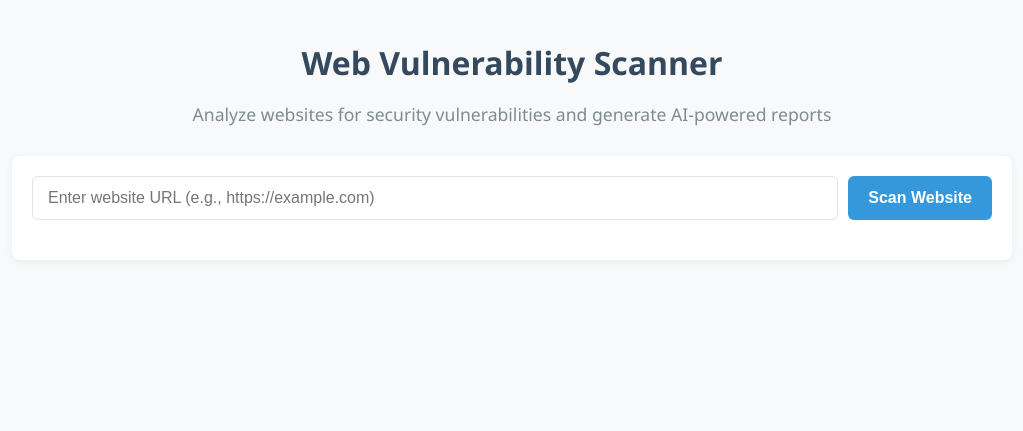
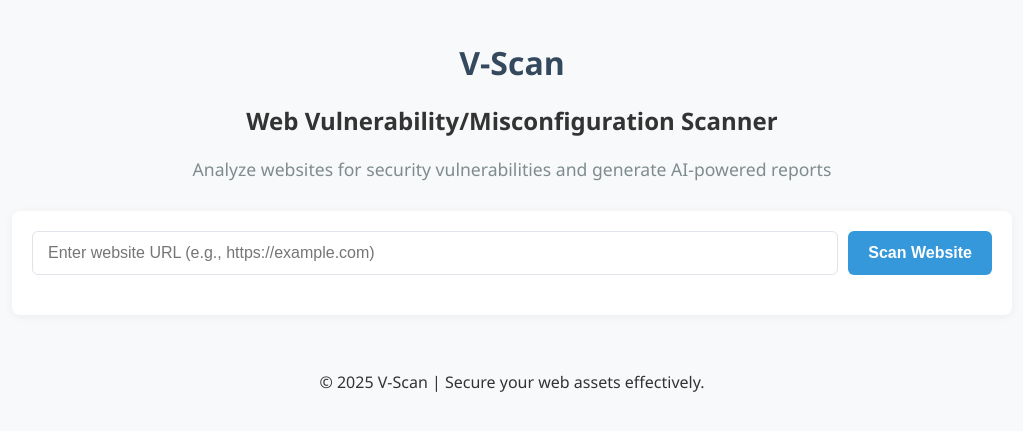
Before and after one commit to tmsagarofficial/V-scan, a Flask app: page / in a window 1280 px wide. Shown: the top 431 px of the page, without its empty margins (128-1151 px from the left). Run offline with Flask 3, Linux system fonts and the light colour scheme; some libraries are stand-ins or nearby versions.

Commit message:
Modified templates/index.html

```diff
--- a/templates/index.html
+++ b/templates/index.html
@@ -3,7 +3,7 @@
   <head>
     <meta charset="UTF-8" />
     <meta name="viewport" content="width=device-width, initial-scale=1.0" />
-    <title>Web Vulnerability Scanner</title>
+    <title>V-Scan</title>
     <link
       rel="icon"
       type="image/png"
@@ -462,7 +462,8 @@
 
   <body>
     <div class="header">
-      <h1>Web Vulnerability Scanner</h1>
+      <h1>V-Scan</h1>
+      <h2>Web Vulnerability/Misconfiguration Scanner</h2>
       <p>
         Analyze websites for security vulnerabilities and generate AI-powered
         reports
@@ -532,6 +533,9 @@
     </div>
 
     <div id="popup" class="popup"></div>
+    <footer class="footer" style="text-align: center; padding: 20px; ">
+      <p>&copy; 2025 V-Scan | Secure your web assets effectively.</p>
+  </footer>
     <script src="https://cdnjs.cloudflare.com/ajax/libs/jspdf/2.5.1/jspdf.umd.min.js"></script>
       <script>
         let startTime;
@@ -726,7 +730,7 @@
           document.getElementById("generateReportBtn").textContent =
             "Generating...";
           document.getElementById("reportContent").innerHTML =
-            '<div class="loading">Generating AI security report...<div class="spinner"></div></div>';
+            '<div class="loading">Generating report...<div class="spinner"></div></div>';
 
           // Prepare scan results for the API
           const resultsForAI = scanResults.map((item) => {
```
